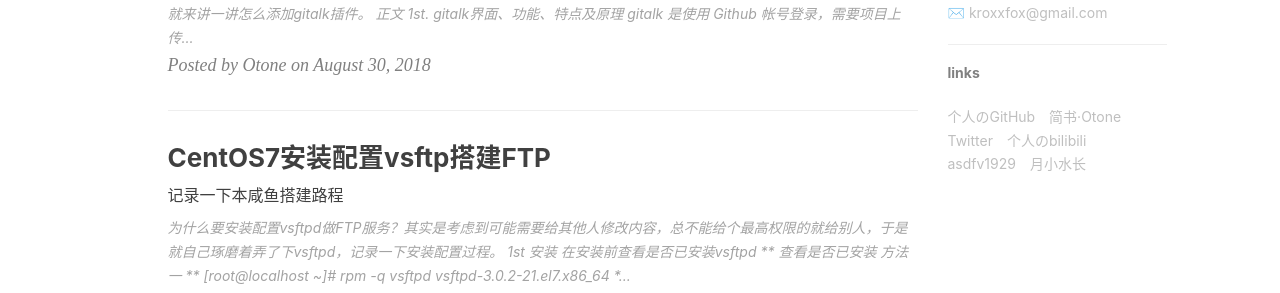
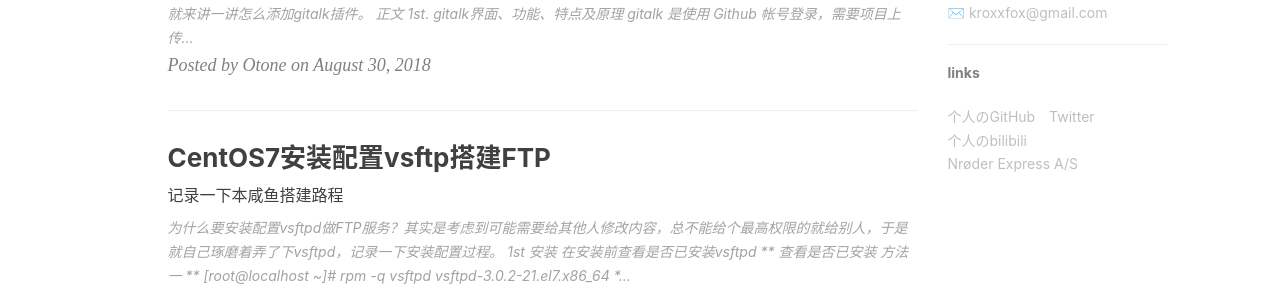
Before and after one commit to 1tonce/1tonce.github.io, a Jekyll site: the page built from index.html, in a window 1280 px wide. Shown: the part 1063-1356 px from the top of the page. Built offline with Jekyll 4.4.1, drawn with Linux system fonts in a browser that asks for light colours; nearby versions of some CDN libraries; the list of posts is cut into pages by our own code; comment, search, counter and statistics services are not loaded.

Commit message:
Update _config.yml

```diff
--- a/_config.yml
+++ b/_config.yml
@@ -101,21 +101,15 @@ service-worker: true
 links: [
     {
         title: "个人のGitHub",
-        href: "https://github.com/FujishiroOtone	"
-    },{
-        title: "简书·Otone",
-        href: "https://www.jianshu.com/u/3bf62aac1afc"
+        href: "https://github.com/kroxxfox	"
     },{
         title: "Twitter",
-        href: "https://twitter.com/osuHatsuneMiku"
+        href: "https://twitter.com/koyoria1"
     },{
         title: "个人のbilibili",
-        href: "https://space.bilibili.com/1880573/#/"
+        href: "https://space.bilibili.com/44140971"
     },{
-        title: "asdfv1929",
-        href: "https://asdfv1929.github.io/"
-    },{
-        title: "月小水长",
-        href: "https://inspurer.github.io/"
+        title: "Nrøder Express A/S",
+        href: "https://discord.gg/hvbkG635Hb"
     }
 ]
```
